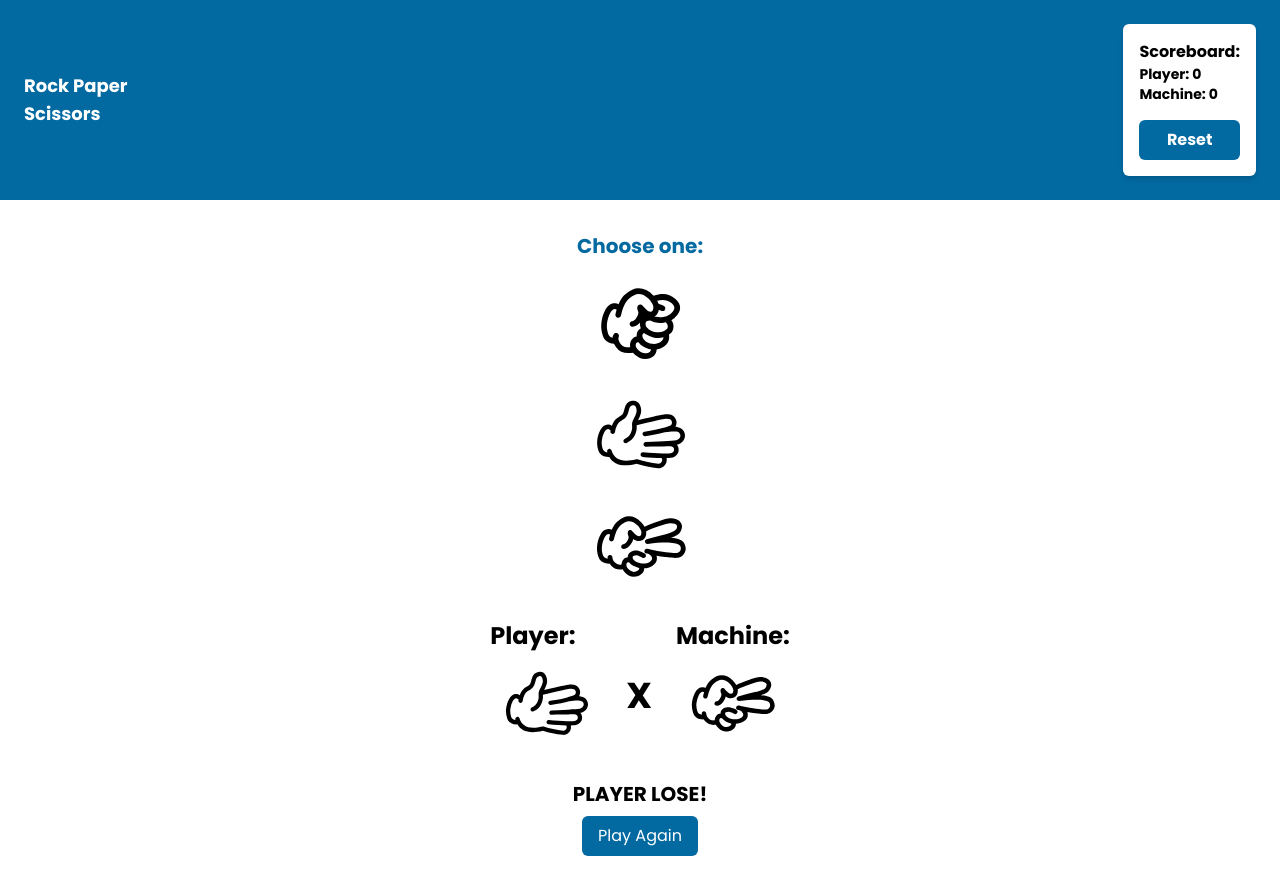
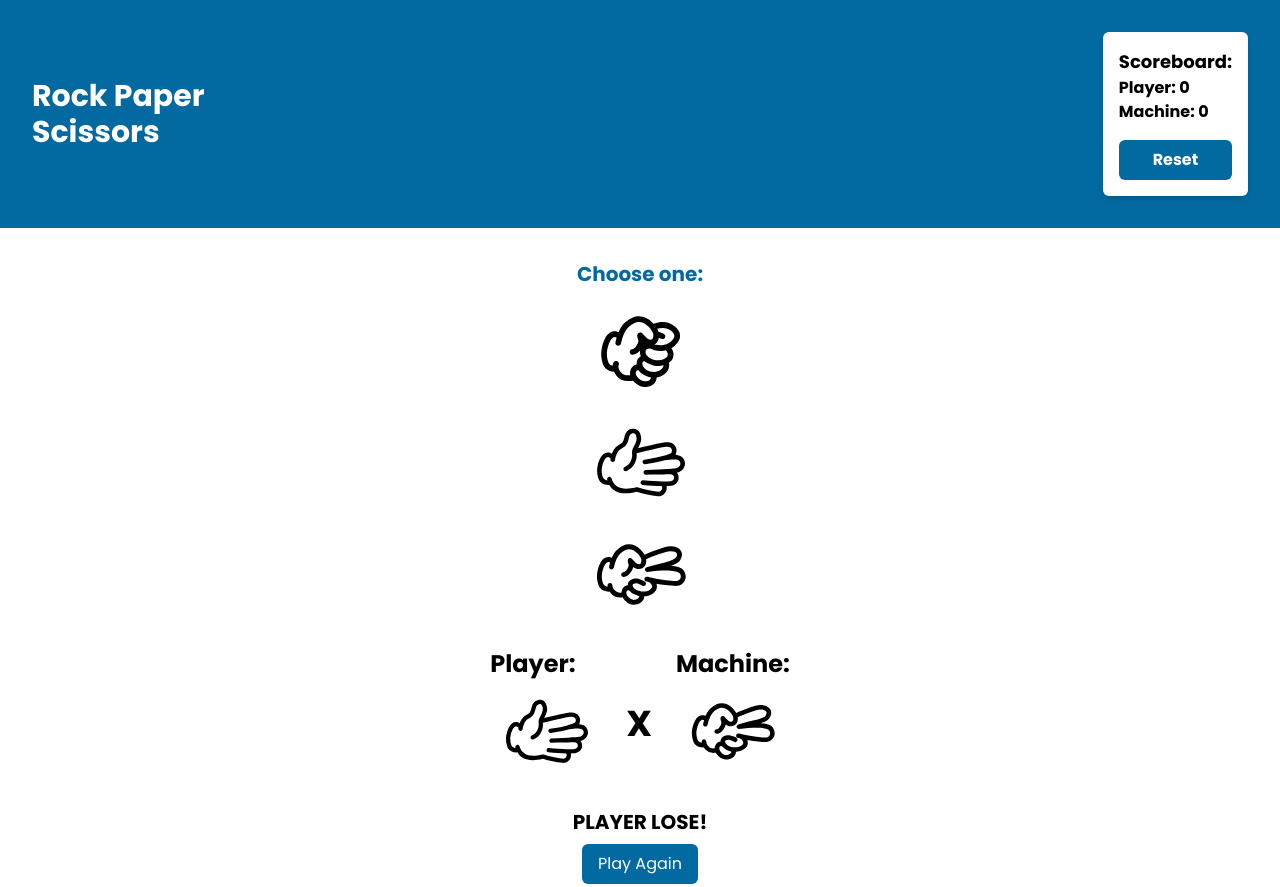
Before and after one commit to kauevecchia/rock-paper-scissors, a website: page src/index.html in a window 1280 px wide. Shown: the top 887 px of the page. Drawn offline with nearby package versions, Linux system fonts and the light colour scheme; files that its build step writes are made by us from their sources.

Commit message:
header adaptado para desktop

```diff
--- a/src/index.html
+++ b/src/index.html
@@ -11,16 +11,17 @@
 </head>
 <body class="flex items-center justify-center flex-col font-poppins">
 
-    <header class="min-h-28 bg-sky-700 w-full flex items-center justify-between p-6 ">
-        <h1 class="text-white text-lg font-bold max-w-32">Rock Paper Scissors</h1>
-
-        <div class="bg-white flex gap-4 font-bold flex-col shadow-md rounded-md p-4">
-            <div>
-                <h2 class="text-base">Scoreboard:</h2>
-                <p class="text-sm">Player: 0<span id="playerScore"></span></p>
-                <p class="text-sm">Machine: 0<span id="machineScore"></span> </p>
+    <header class="min-h-28 bg-sky-700 w-full flex items-center justify-between p-8">
+        <div class="max-w-7xl w-full mx-auto flex items-center justify-between">
+            <h1 class="text-white text-lg md:text-3xl md:max-w-48 font-bold max-w-32">Rock Paper Scissors</h1>
+            <div class="bg-white flex gap-4 font-bold flex-col shadow-md rounded-md p-4">
+                <div>
+                    <h2 class="text-base md:text-lg">Scoreboard:</h2>
+                    <p class="text-sm md:text-base">Player: <span id="playerScore">0</span></p>
+                    <p class="text-sm md:text-base">Machine: <span id="machineScore">0</span> </p>
+                </div>
+                <button class="px-4 py-2 bg-sky-700 rounded-md text-white">Reset</button>
             </div>
-            <button class="px-4 py-2 bg-sky-700 rounded-md text-white">Reset</button>
         </div>
     </header>
 
```
